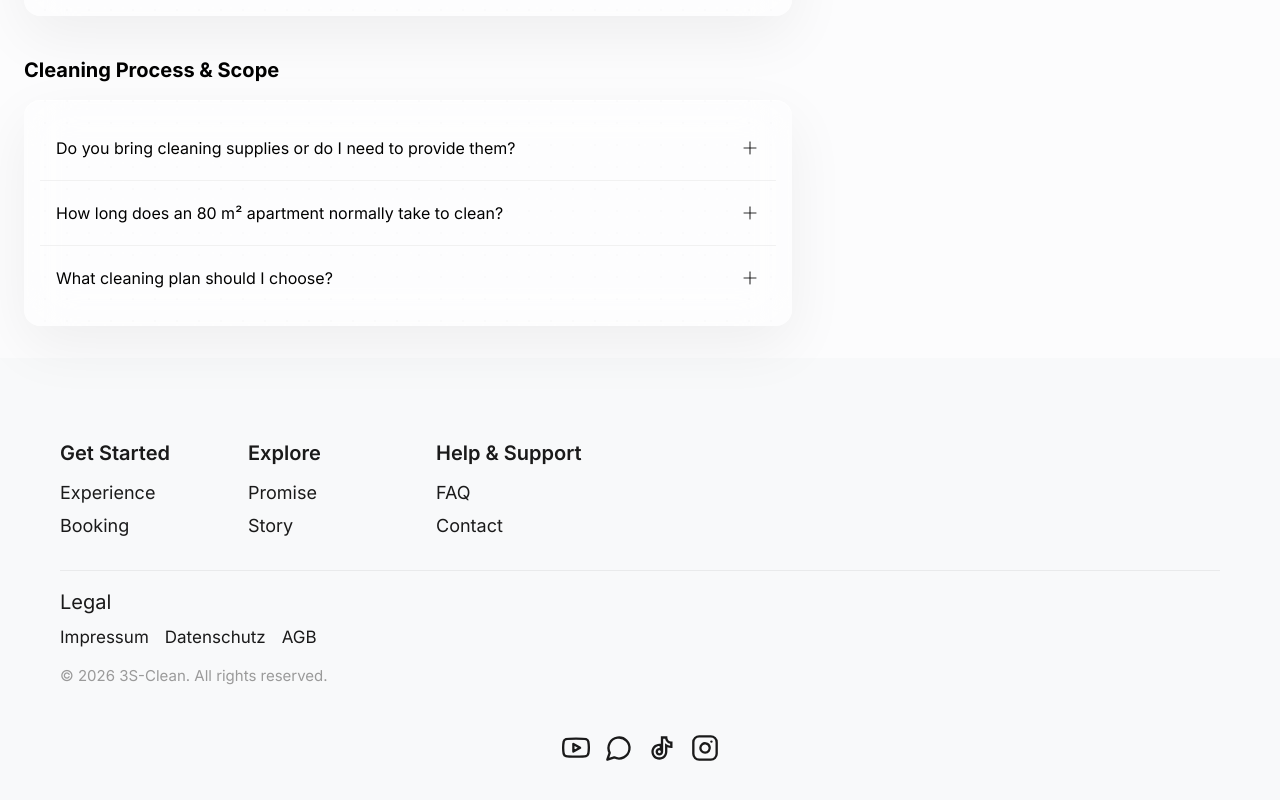
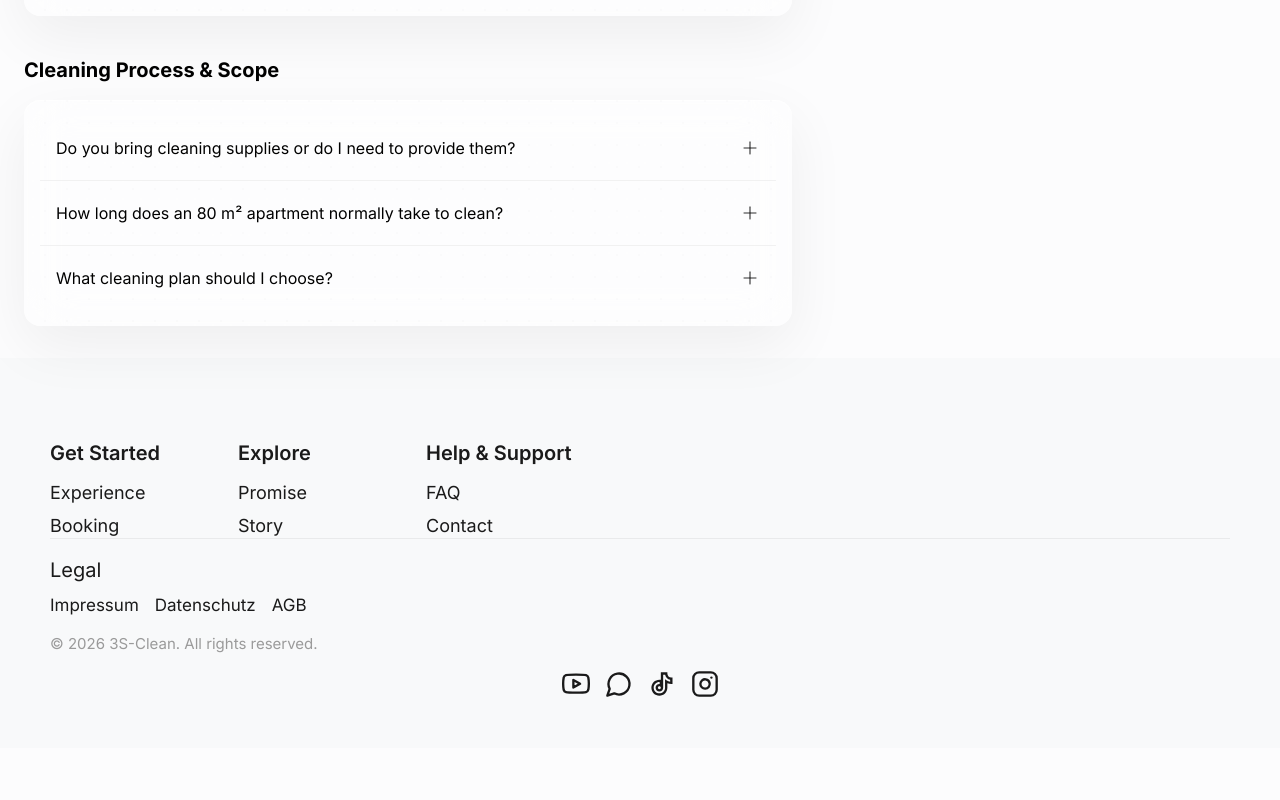
Before and after one commit to 3S-Clean/3s-clean-app, a Next.js app: page /en/faq in a window 1280 px wide. Shown: the part 1818-2618 px from the top of the page. After the commit the page ends 2566 px from the top, so only its background shows below. Built offline with nearby package versions, Linux system fonts and the light colour scheme; no server answers.

Commit message:
feat: new padding header footer

```diff
--- a/app/[locale]/HomePageClient.tsx
+++ b/app/[locale]/HomePageClient.tsx
@@ -279,9 +279,9 @@ export default function HomePageClient() {
             VIDEO
            ========================= */}
                 <section className="w-full mt-16">
-                    <div className="px-3 sm:px-4 md:px-6   mx-auto w-full max-w-7xl xl:pt-20">
+                    <div className="px-3 sm:px-4 md:px-6 mx-auto w-full max-w-7xl xl:pt-20">
                         <SectionKicker>{t("video.kicker")}</SectionKicker>
-                        <h2 className="mt-2  px-3 sm:px-4 md:px-6" >
+                        <h2 className="mt-2  px-4 sm:px-5 md:px-7" >
                             <BigTitle >{t("video.title")}</BigTitle>
                         </h2>
                     </div>
@@ -291,7 +291,7 @@ export default function HomePageClient() {
                             <source src="/videos/live-video.mp4" type="video/mp4" />
                         </video>
                     </div>
-                    <div className="pl-6 sm:pl-8 md:pl-11 xl:pl-14 mx-auto w-full max-w-7xl">
+                    <div className="pl-7 sm:pl-9 md:pl-12 mx-auto w-full max-w-7xl">
                         <p className="min-w-0 text-left text-[var(--text)] text-[15px] leading-[1.2rem] mb-5">
                             {t("video.desc")}
                         </p>
@@ -302,14 +302,13 @@ export default function HomePageClient() {
                 {/* =========================
             EXPERIENCE
            ========================= */}
-                <section className="px-3 mt-16 mb-11 sm:px-4 md:px-6   mx-auto w-full max-w-7xl xl:pt-20">
+                <section className="px-3 mt-16 mb-11 sm:px-4 md:px-6 mx-auto w-full max-w-7xl xl:pt-20">
                     <SectionKicker>{t("experience.kicker")}</SectionKicker>
-
-                    <h2 className=" px-3 sm:px-4 md:px-6 mb-10 lg:mb-14">
+                    <h2 className=" px-4 md:px-5 xl:px-6 mb-7 ">
                         <BigTitle>{t("experience.title")}</BigTitle>
                     </h2>
 
-                    <div className="flex flex-col xl:grid xl:grid-cols-2 gap-3 xl:gap-8">
+                    <div className="flex flex-col xl:grid xl:grid-cols-2 gap-3 xl:gap-8 mt-5 xl:mt-12 ">
                         {experience.map((it) => (
                             <Link key={it.id} href={`/experience#${it.id}`} className="group block min-w-0">
                                 <div
--- a/components/footer/Footer.tsx
+++ b/components/footer/Footer.tsx
@@ -42,6 +42,7 @@ export default function AccountFooter() {
 
     return (
         <footer className="footer">
+            <div className="footer-inner">
                 {/* Navigation Columns */}
                 <div className="footer-columns">
                     {footerColumns.map((column) => (
@@ -95,6 +96,7 @@ export default function AccountFooter() {
                         </a>
                     ))}
                 </div>
+            </div>
         </footer>
     );
 }
--- a/components/footer/footer.css
+++ b/components/footer/footer.css
@@ -22,14 +22,18 @@
 .footer {
     display: flex;
     width: 100%;
-    padding: 80px 60px 50px;
+    padding: 80px 50px 50px;
     flex-direction: column;
     justify-content: center;
     align-items: center;
     gap: 32px;
     background: var(--footer-bg);
 }
-
+.footer-inner {
+    width: 100%;
+    max-width: 1200px;
+    margin: 0 auto;
+}
 /* ==================== Footer Columns ==================== */
 .footer-columns {
     display: flex;
@@ -167,7 +171,6 @@
         gap: 32px;
     }
 }
-
 /* ==================== Responsive: Mobile ==================== */
 @media screen and (max-width: 767px) {
     .footer {
--- a/messages/en.json
+++ b/messages/en.json
@@ -19,13 +19,13 @@
       }
     },
     "video": {
-      "kicker": "3S-Clean Uncensored",
+      "kicker": "3S-Clean Raw&Uncut",
       "title": "VIDEO STREAM",
       "desc": "Secure live streams and full videos available for review afterwards let you always be in control of what is going on “behind the clean”."
     },
     "experience": {
       "kicker": "3S-Clean Experience",
-      "title": "CHOOSE YOURS!",
+      "title": "TAILORED FOR YOU",
       "core": {
         "title": "CORE",
         "desc": "Regular cleaning on a weekly or bi-weekly basis to keep your home fresh and tidy.",
```
Lines whose indentation alone changed are shown as unchanged.
